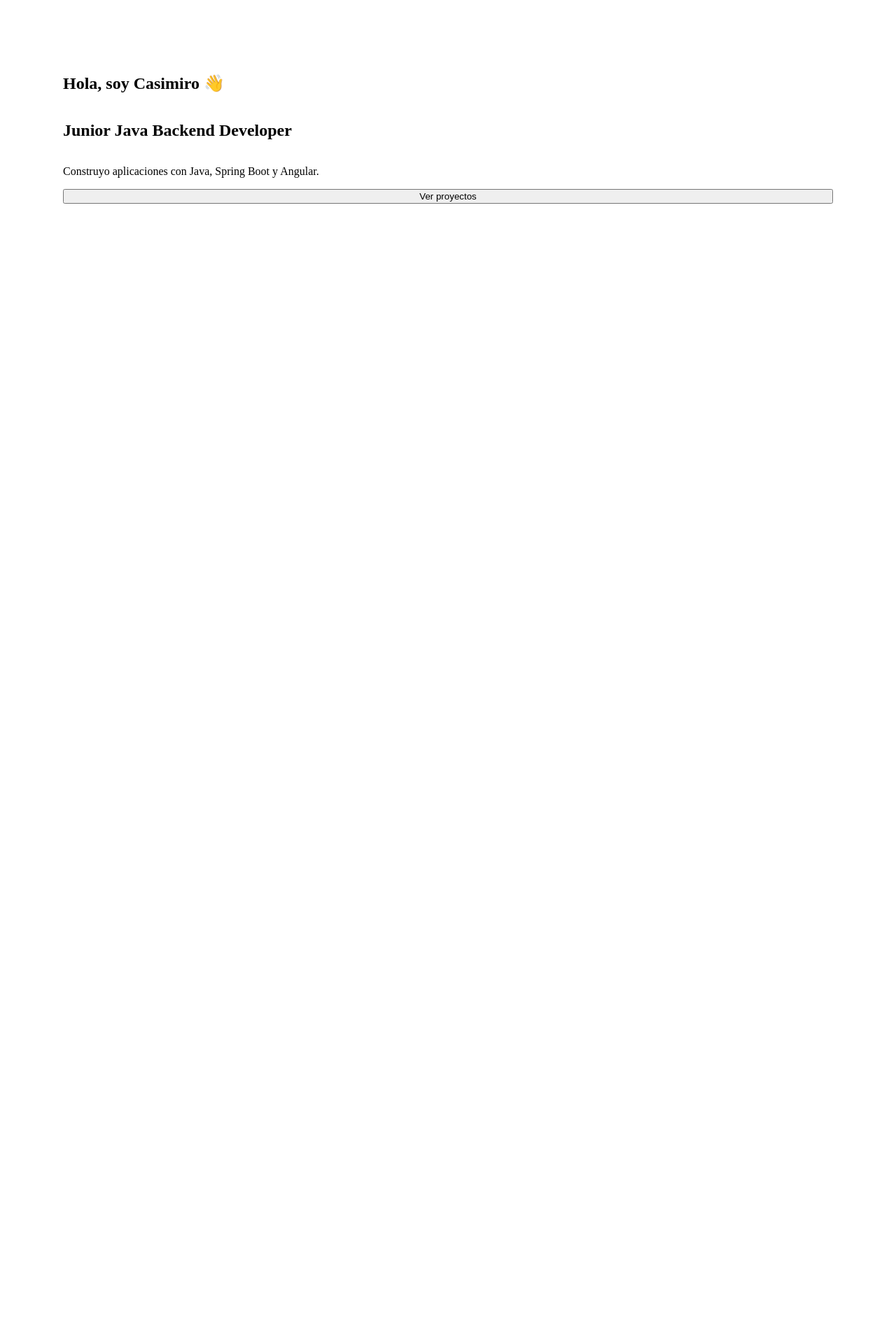
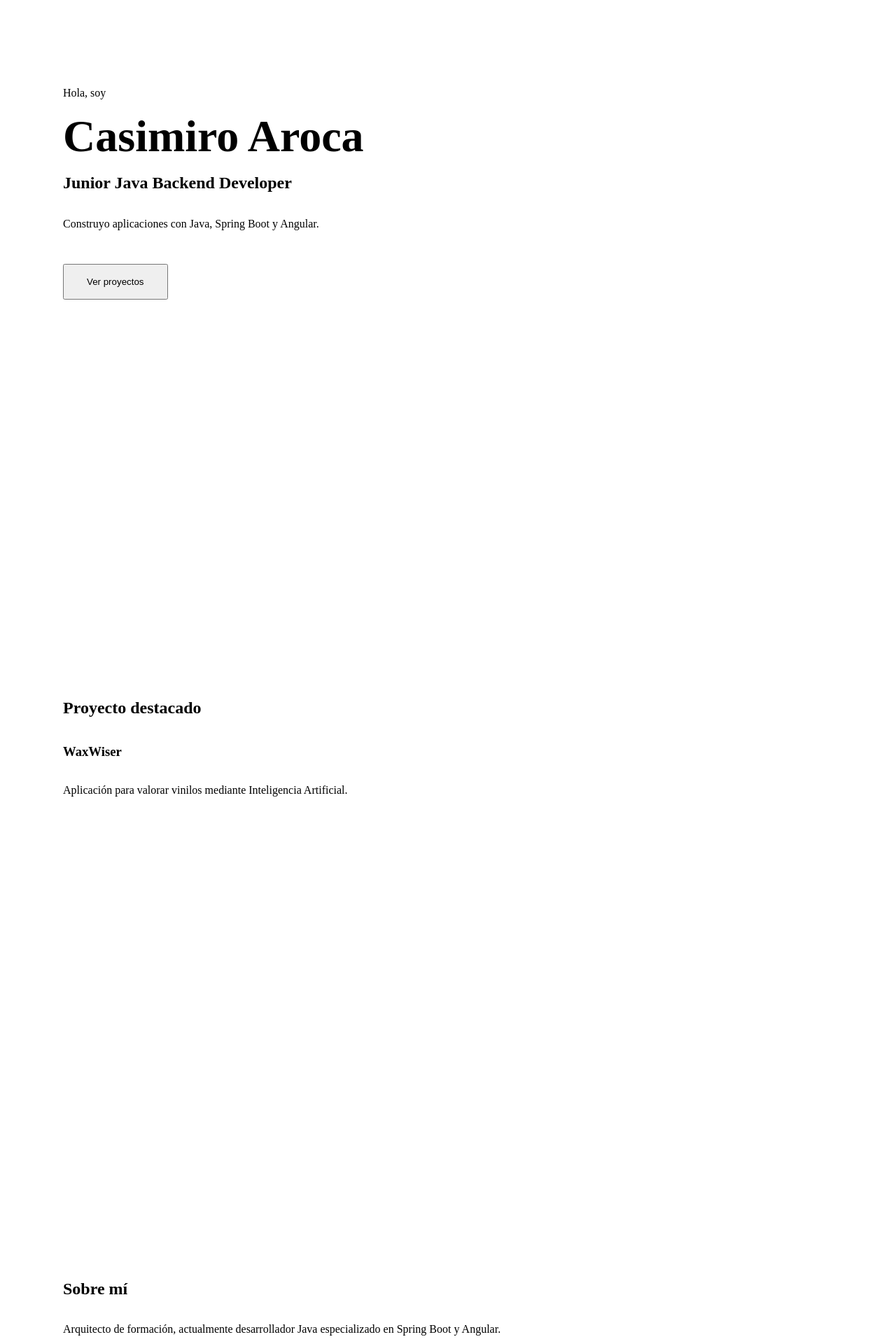
Before and after one commit to elcasier87/portfolio, an Angular app: page / in a window 1280 px wide. Shown: the part 140-2060 px from the top of the page at 70% size. Before the commit the page ends 800 px from the top, so only its background shows below. Built offline with nearby package versions, Linux system fonts and the light colour scheme.

Commit message:
feat(home): create first landing page

```diff
--- a/src/app/pages/home/home.html
+++ b/src/app/pages/home/home.html
@@ -1,13 +1,16 @@
 <main>
 
-  <section class="hero">
+  <section id="hero">
 
-    <h1>Hola, soy Casimiro 👋</h1>
+    <p>Hola, soy</p>
+
+    <h1>Casimiro Aroca</h1>
 
     <h2>Junior Java Backend Developer</h2>
 
     <p>
-      Construyo aplicaciones con Java, Spring Boot y Angular.
+      Construyo aplicaciones con Java,
+      Spring Boot y Angular.
     </p>
 
     <button>
@@ -16,4 +19,27 @@
 
   </section>
 
+  <section id="featured-project">
+
+    <h2>Proyecto destacado</h2>
+
+    <h3>WaxWiser</h3>
+
+    <p>
+      Aplicación para valorar vinilos mediante Inteligencia Artificial.
+    </p>
+
+  </section>
+
+  <section id="about">
+
+    <h2>Sobre mí</h2>
+
+    <p>
+      Arquitecto de formación, actualmente desarrollador Java especializado
+      en Spring Boot y Angular.
+    </p>
+
+  </section>
+
 </main>
--- a/src/app/pages/home/home.scss
+++ b/src/app/pages/home/home.scss
@@ -1,19 +1,39 @@
-main{
+main {
 
-    width:min(1100px,90%);
-
-    margin:auto;
+    width: min(1100px, 90%);
+    margin: auto;
 
 }
 
-.hero{
+section {
 
-    min-height:80vh;
+    min-height: 100vh;
 
-    display:flex;
-
-    flex-direction:column;
-
-    justify-content:center;
+    display: flex;
+    flex-direction: column;
+    justify-content: center;
 
 }
+
+h1 {
+
+    font-size: 4rem;
+    margin: 0;
+
+}
+
+h2 {
+
+    margin-top: 1rem;
+
+}
+
+button {
+
+    width: fit-content;
+
+    padding: 1rem 2rem;
+
+    margin-top: 2rem;
+
+}
```
Also changed, not shown: src/app/components/hero/hero.html (added, +32 -0 lines), src/app/components/hero/hero.scss (added, +52 -0 lines), src/app/components/hero/hero.ts (added, +9 -0 lines), 1 other file (tests, documents, lock files or other folders).
